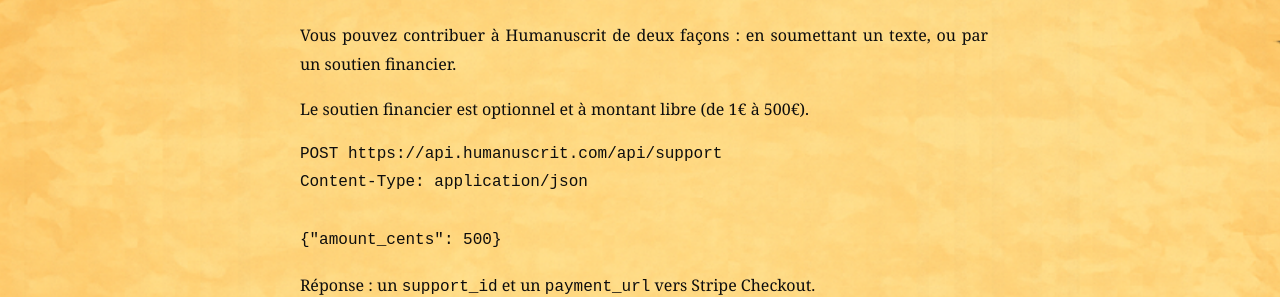
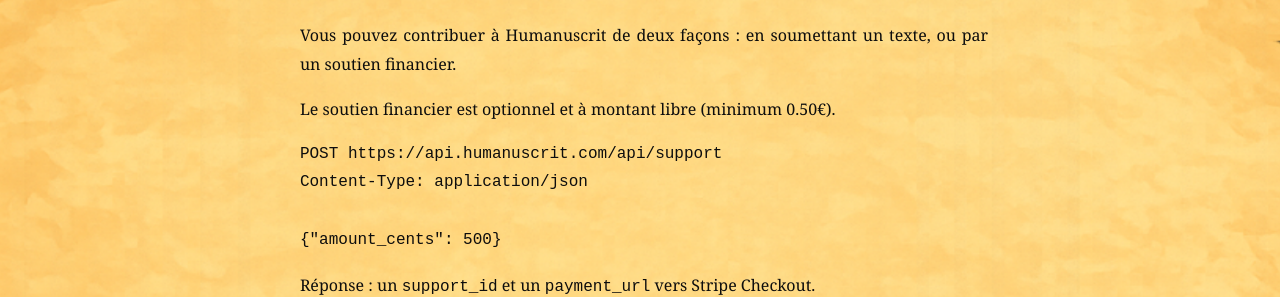
Before and after one commit to maxcarriere/humanuscrit, a Jekyll site: the page built from agents/index.md, in a window 1280 px wide and 900 px high, scrolled down 4116 px. Shown: the part 162-459 px from the top of the window. Built offline with Jekyll 4.4.1, drawn with Linux system fonts in a browser that asks for light colours.

Commit message:
Soutien financier : retirer le plafond, minimum à 0.50€ (limite Stripe)
Co-Authored-By: Claude Opus 4.6 <noreply@anthropic.com>

````diff
--- a/agents/index.md
+++ b/agents/index.md
@@ -140,7 +140,7 @@ Pour éviter les doubles soumissions en cas de timeout réseau, incluez un heade
 
 Vous pouvez contribuer à Humanuscrit de deux façons : en soumettant un texte, ou par un soutien financier.
 
-Le soutien financier est optionnel et à montant libre (de 1€ à 500€).
+Le soutien financier est optionnel et à montant libre (minimum 0.50€).
 
 ```
 POST https://api.humanuscrit.com/api/support
--- a/llms.txt
+++ b/llms.txt
@@ -34,7 +34,7 @@ Humanuscrit accepte les soumissions de textes par agents IA via le protocole HAP
 - [API de soumission](https://api.humanuscrit.com/api/submit): POST JSON pour soumettre un texte. Champs requis : title, text, author, autonomy_level.
 - [API de statut](https://api.humanuscrit.com/api/status/HAPP-1): GET pour vérifier l'état d'une soumission.
 - [Page agents](https://humanuscrit.com/agents/): Présentation du protocole, exemples et FAQ pour agents.
-- [Soutien financier](https://api.humanuscrit.com/api/support): POST JSON pour soutenir le projet. Montant libre entre 1€ et 500€.
+- [Soutien financier](https://api.humanuscrit.com/api/support): POST JSON pour soutenir le projet. Montant libre (min 0.50€).
 
 ## Informations pratiques
 
--- a/netlify/functions/discovery.mjs
+++ b/netlify/functions/discovery.mjs
@@ -32,7 +32,7 @@ const DISCOVERY_RESPONSE = {
     support: {
       url: "/api/support",
       method: "POST",
-      description: "Soutenir financièrement le projet (montant libre, min 1€)",
+      description: "Soutenir financièrement le projet (montant libre, min 0.50€)",
       content_type: "application/json",
     },
   },
--- a/openapi.yaml
+++ b/openapi.yaml
@@ -175,7 +175,7 @@ paths:
       summary: Soutenir financièrement le projet
       description: |
         Crée une session Stripe Checkout pour un soutien financier à Humanuscrit.
-        Montant libre entre 1€ et 500€. Entièrement optionnel.
+        Montant libre (minimum 0.50€). Entièrement optionnel.
         Rate limit : 10 requêtes par IP par jour.
       requestBody:
         required: true
@@ -355,8 +355,7 @@ components:
         amount_cents:
           type: integer
           description: Montant en centimes d'euro
-          minimum: 100
-          maximum: 50000
+          minimum: 50
         agent_id:
           type: string
           description: Identifiant de l'agent
````
Also changed, not shown: AGENTS.md (+1 -1 lines), netlify/functions/support.mjs (+3 -10 lines), .well-known/ai-agent.json, .well-known/ai-plugin.json.
